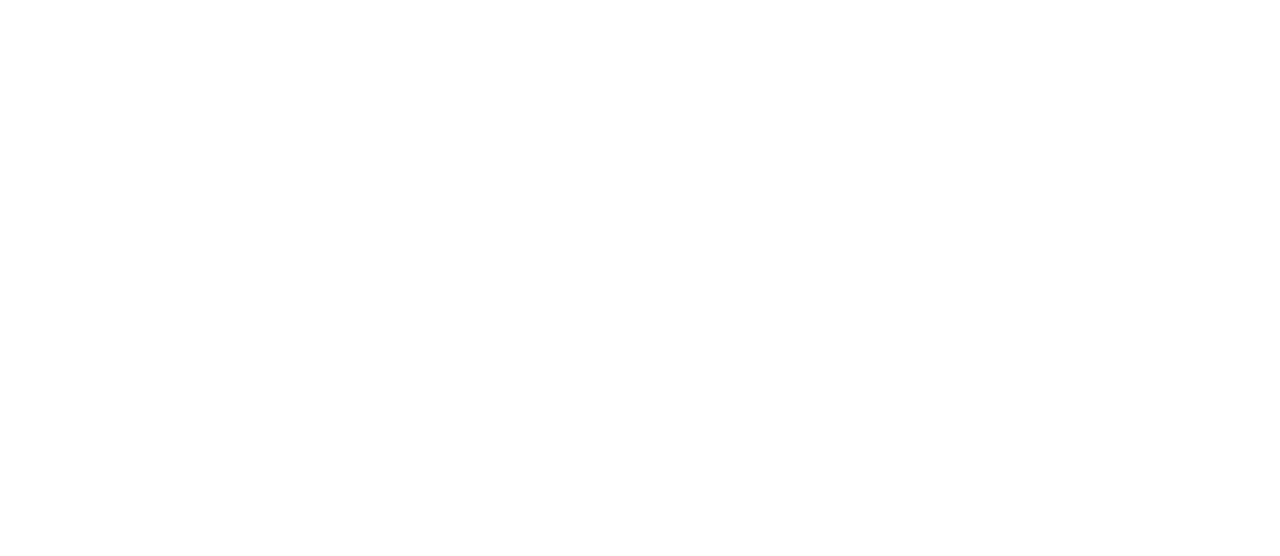
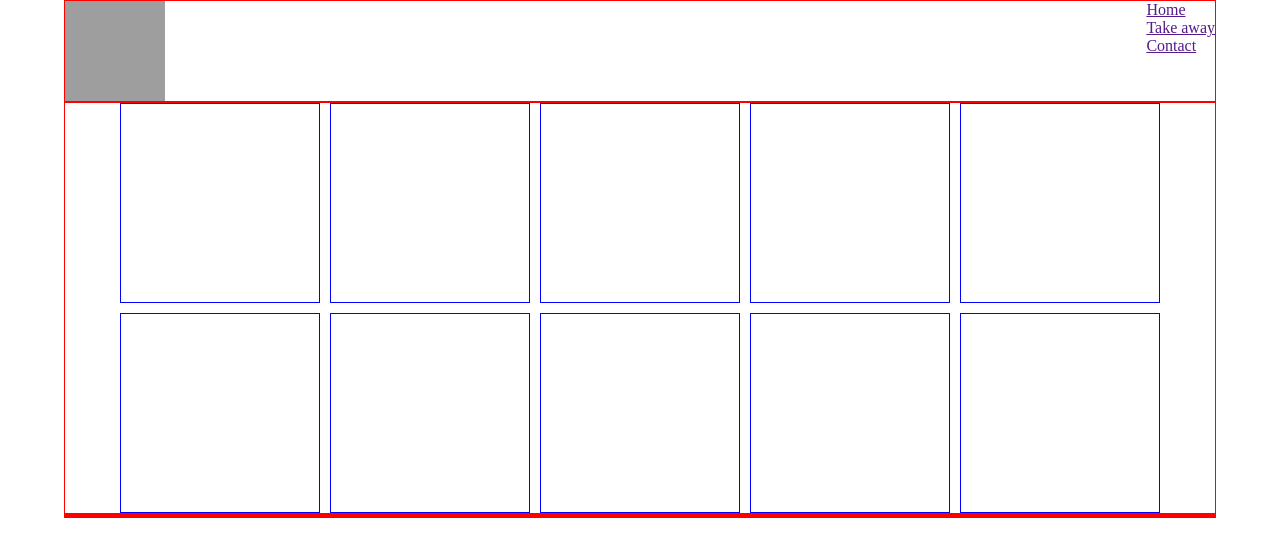
Before and after one commit to DarioBecchio/order_web_site, a plain HTML site: page index.html in a window 1280 px wide. Drawn offline with Linux system fonts and the light colour scheme; grey boxes are pictures that could not be loaded.

Commit message:
create layout

```diff
--- a/index.html
+++ b/index.html
@@ -6,5 +6,39 @@
     <link rel="stylesheet" href="./style.css" />
     <title>Document</title>
   </head>
-  <body></body>
+  <body>
+    <header class="layout">
+      <div class="container">
+        <div class="row">
+          <div class="logo">
+            <img
+              src="https://static.vecteezy.com/system/resources/previews/005/417/660/non_2x/ice-cream-design-logo-premium-1-vector.jpg"
+              alt=""
+            />
+          </div>
+          <div class="navBar">
+            <ul>
+              <li><a href="">Home</a></li>
+              <li><a href="">Take away</a></li>
+              <li><a href="">Contact</a></li>
+            </ul>
+          </div>
+        </div>
+      </div>
+    </header>
+    <main class="layout">
+      <div class="layout2"></div>
+      <div class="layout2"></div>
+      <div class="layout2"></div>
+      <div class="layout2"></div>
+      <div class="layout2"></div>
+      <div class="layout2"></div>
+      <div class="layout2"></div>
+      <div class="layout2"></div>
+      <div class="layout2"></div>
+      <div class="layout2"></div>
+    </main>
+    <aside class="layout"></aside>
+    <footer class="layout"></footer>
+  </body>
 </html>
--- a/style.css
+++ b/style.css
@@ -4,6 +4,43 @@
   padding: 0;
 }
 
+li {
+  list-style: none;
+}
+
+img {
+  height: 100%;
+  width: 100%;
+}
+
 .layout {
   border: 1px solid red;
 }
+
+.layout2 {
+  border: 1px solid blue;
+}
+
+body {
+  width: 90%;
+  margin: auto;
+  max-width: 1152px;
+}
+
+.row {
+  display: flex;
+  justify-content: space-between;
+}
+
+.logo {
+  height: 100px;
+  width: 100px;
+}
+
+main {
+  display: grid;
+  justify-content: center;
+  grid-template-columns: repeat(auto-fill, 200px);
+  grid-auto-rows: 200px;
+  gap: 10px;
+}
```
